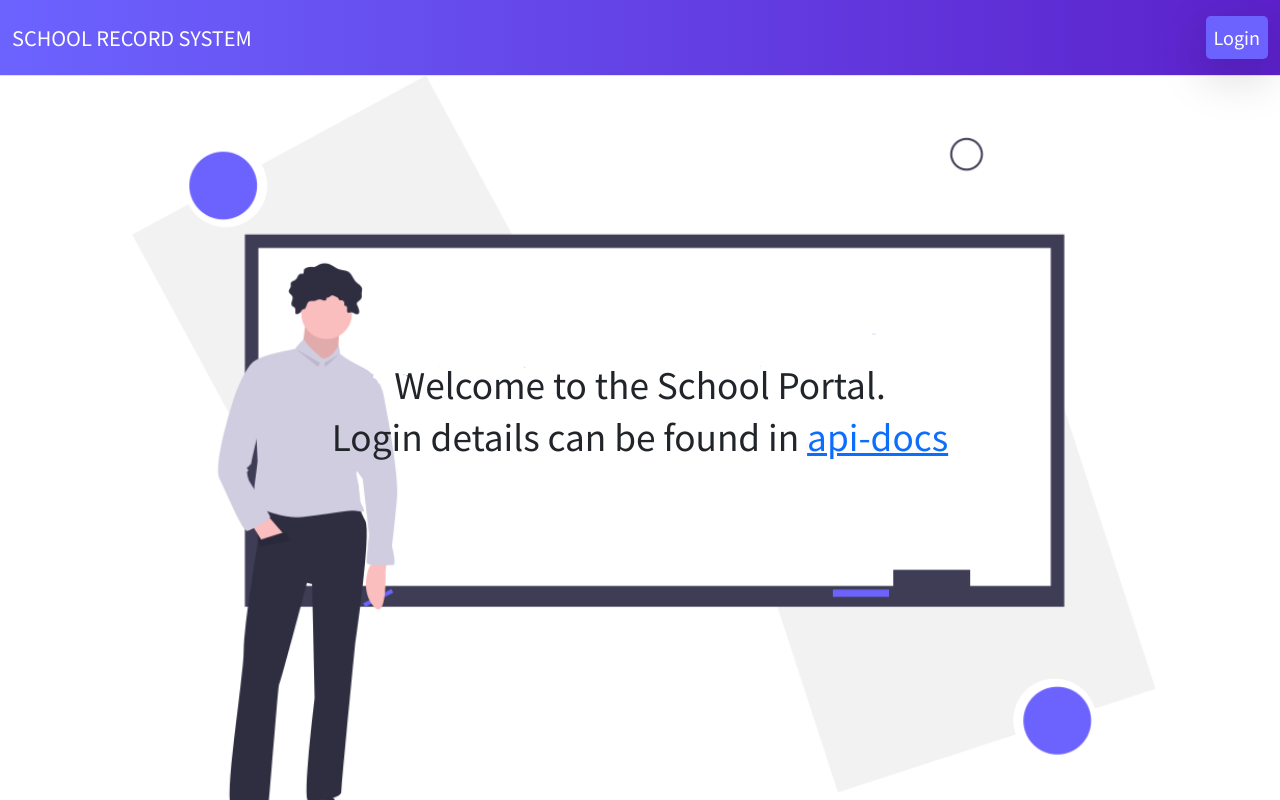
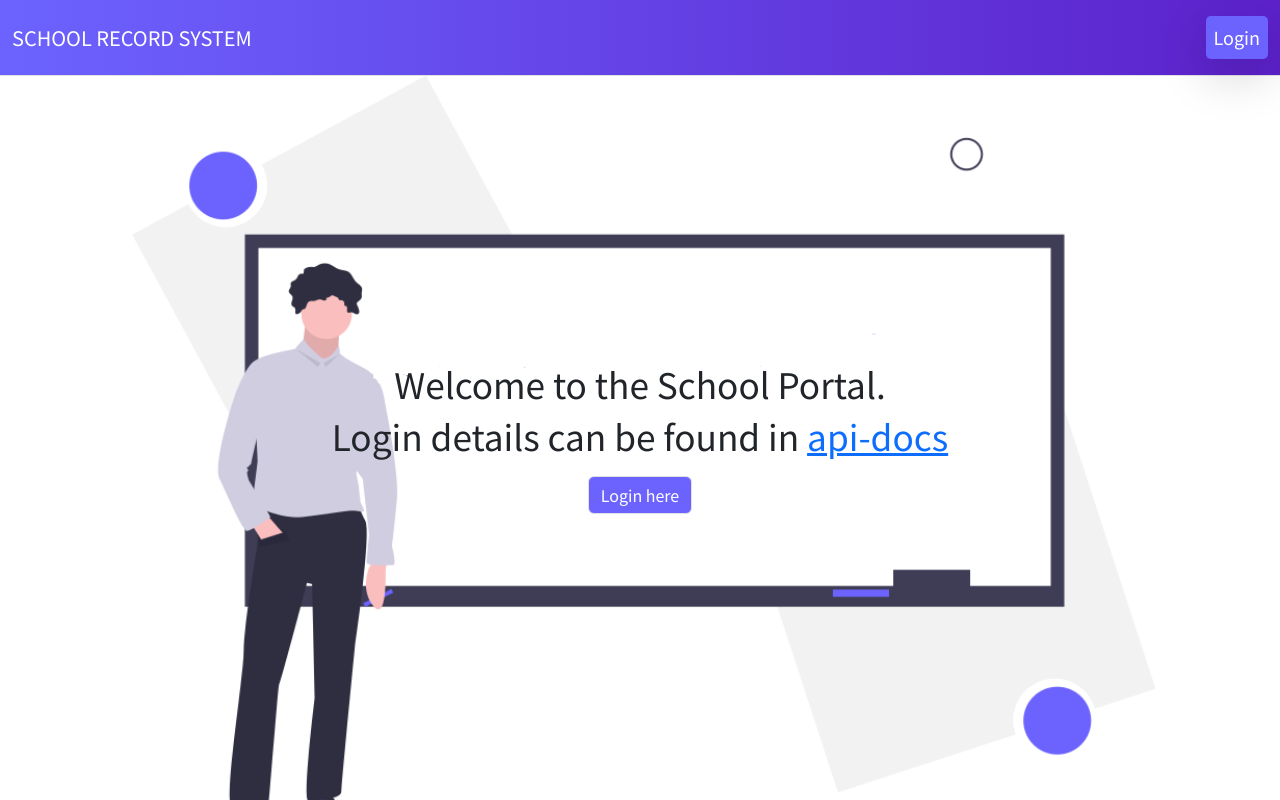
Before and after one commit to segundara-visma/srms_typescript_redux_app, a React (Create React App) app: page / in a window 1280 px wide. Built offline with nearby package versions, Linux system fonts and the light colour scheme; no server answers; the HTML template or start-up script is replaced by a standard one.

Commit message:
refactor: added button pointing to login page

```diff
--- a/src/features/welcome/WelcomePage.tsx
+++ b/src/features/welcome/WelcomePage.tsx
@@ -1,8 +1,10 @@
 import React from 'react';
 import "../../commonStyle/style.scss";
-import { Navigate } from "react-router-dom";
+import { Navigate, useNavigate } from "react-router-dom";
+import { Button } from 'react-bootstrap';
 
 const WelcomePage = () => {
+    const navigate = useNavigate()
     const loggedIn = localStorage.getItem("userTitle")
     return (
         <>
@@ -12,6 +14,11 @@ const WelcomePage = () => {
                         <p className="d-flex flex-column">
                             <span>Welcome to the School Portal.</span>
                             <span>Login details can be found in <a href="https://cloudy-blue-lion.cyclic.app/api-docs">api-docs</a></span>
+                            <span>
+                                <Button variant="secondary" className="btn-secondary" onClick={() => navigate("/login")}>
+                                    Login here
+                                </Button>{" "}
+                            </span>
                         </p>
                     </div>
                 )
```
